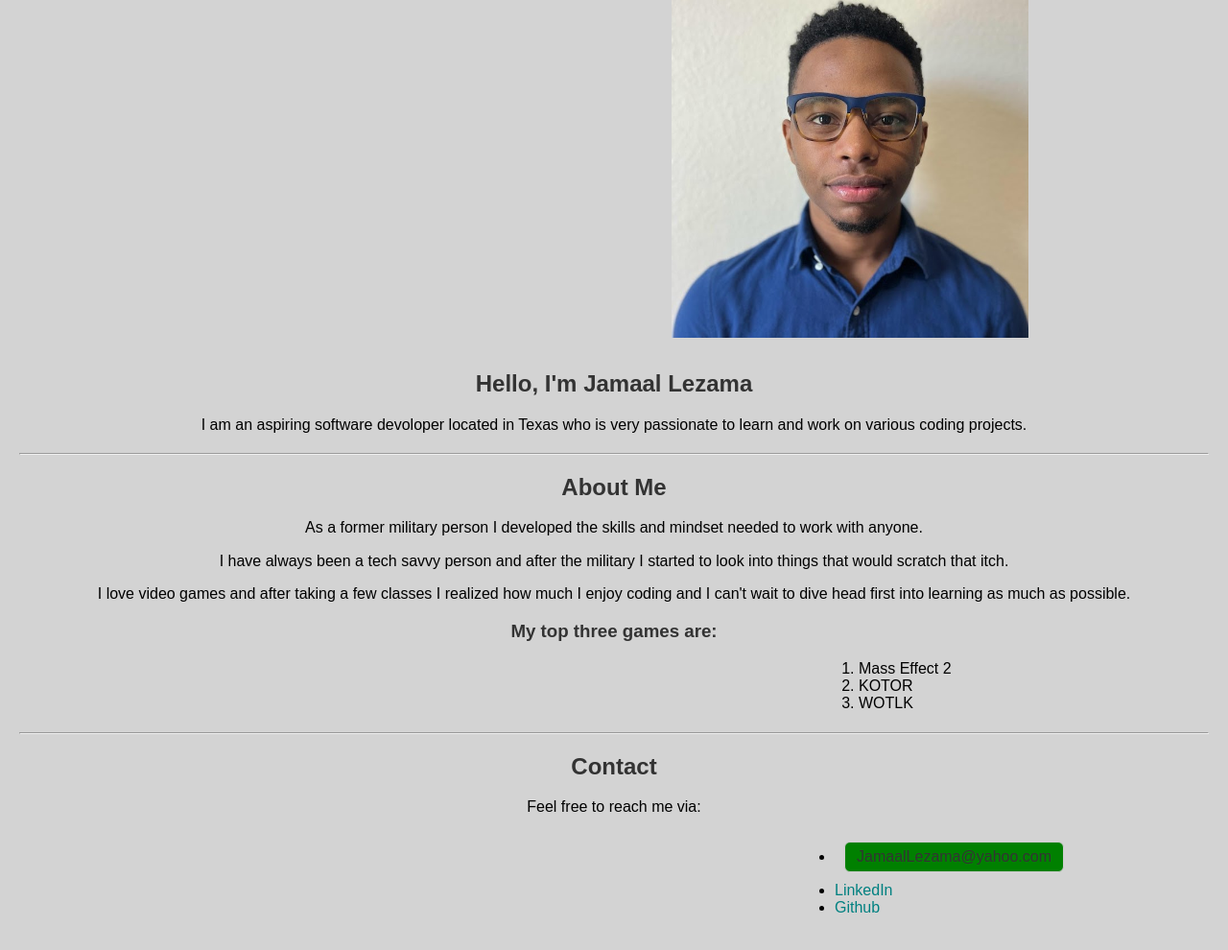
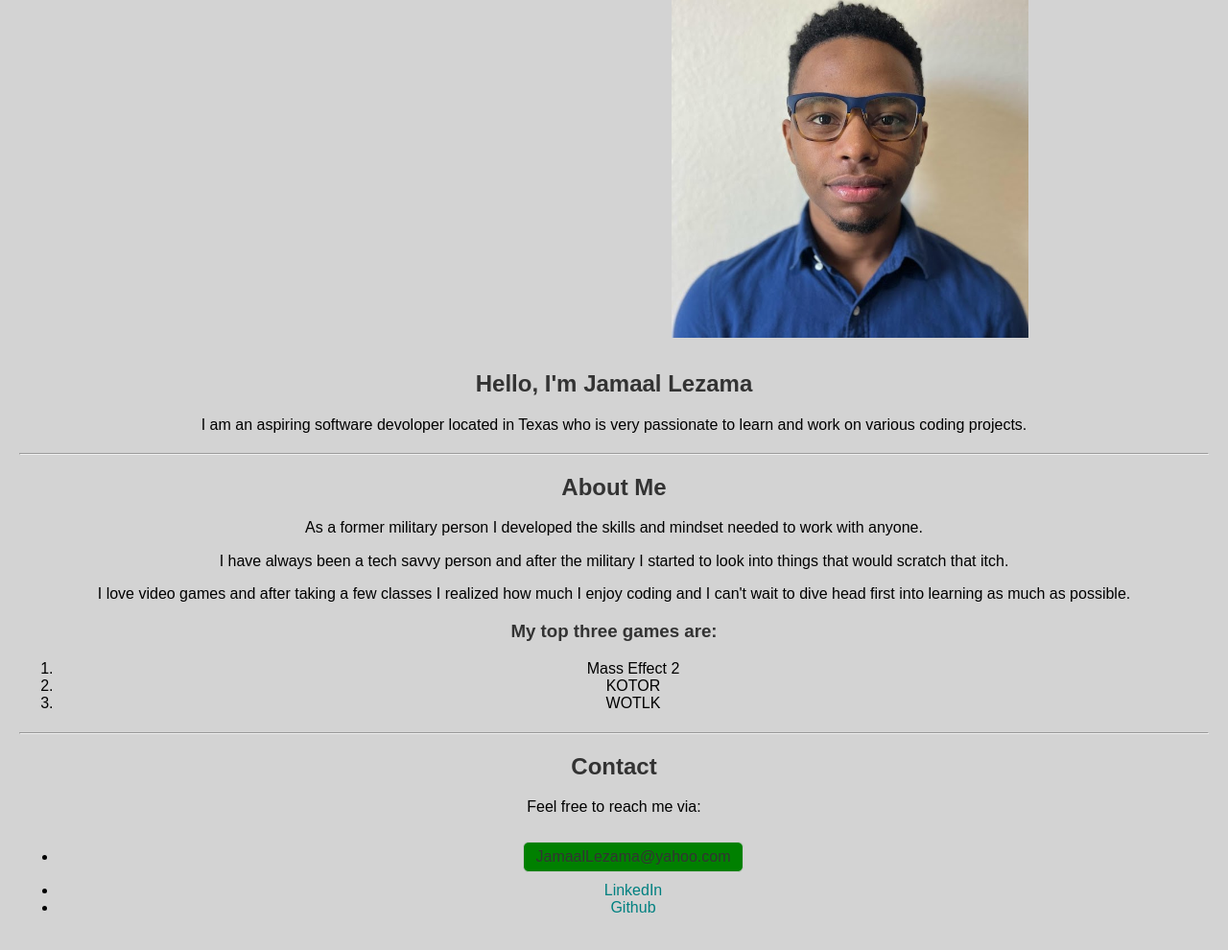
Before and after one commit to JamaalLezama/Portfolio, a plain HTML site: page index.html in a window 1280 px wide. Shown: the part 178-1168 px from the top of the page at 96% size. Drawn offline with nearby package versions, Linux system fonts and the light colour scheme; a script that the page names is missing.

Commit message:
Update style.css

```diff
--- a/style.css
+++ b/style.css
@@ -64,9 +64,9 @@ p {
 }
 
 ol {
-  padding-left: 875px;
+  text-align: center;
 }
 
 ul {
-  padding-left: 850px;
+  text-align: center;
 }
```
